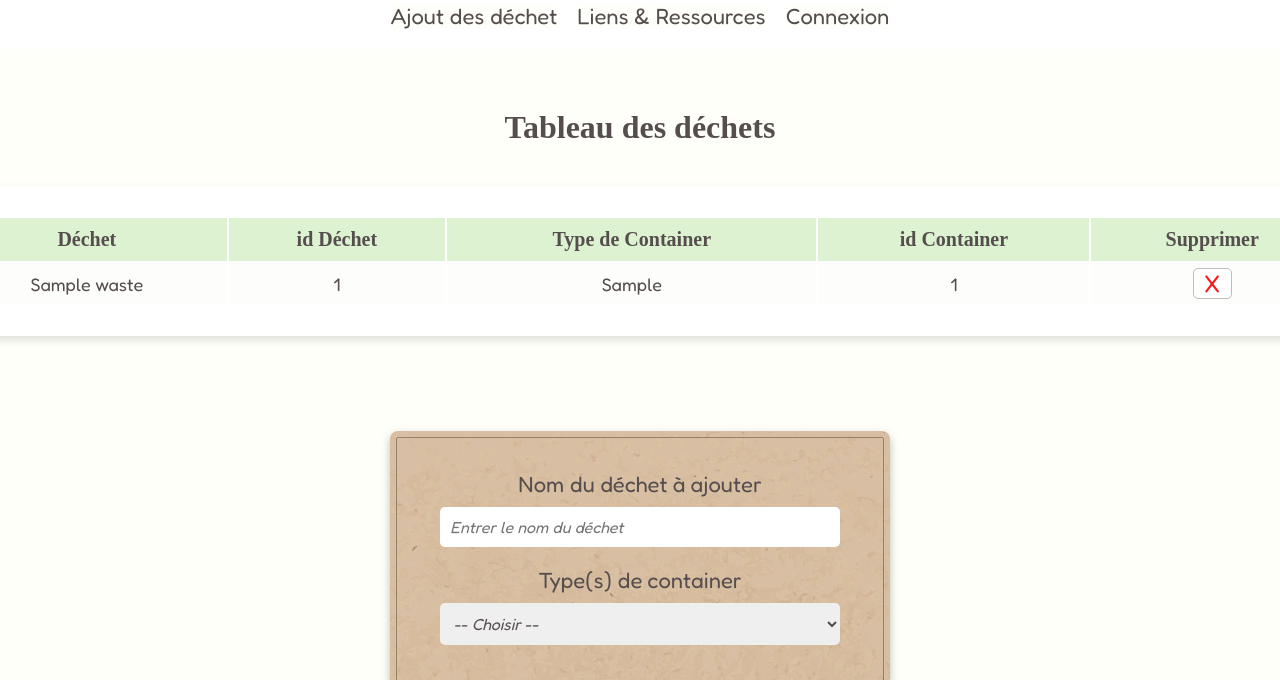
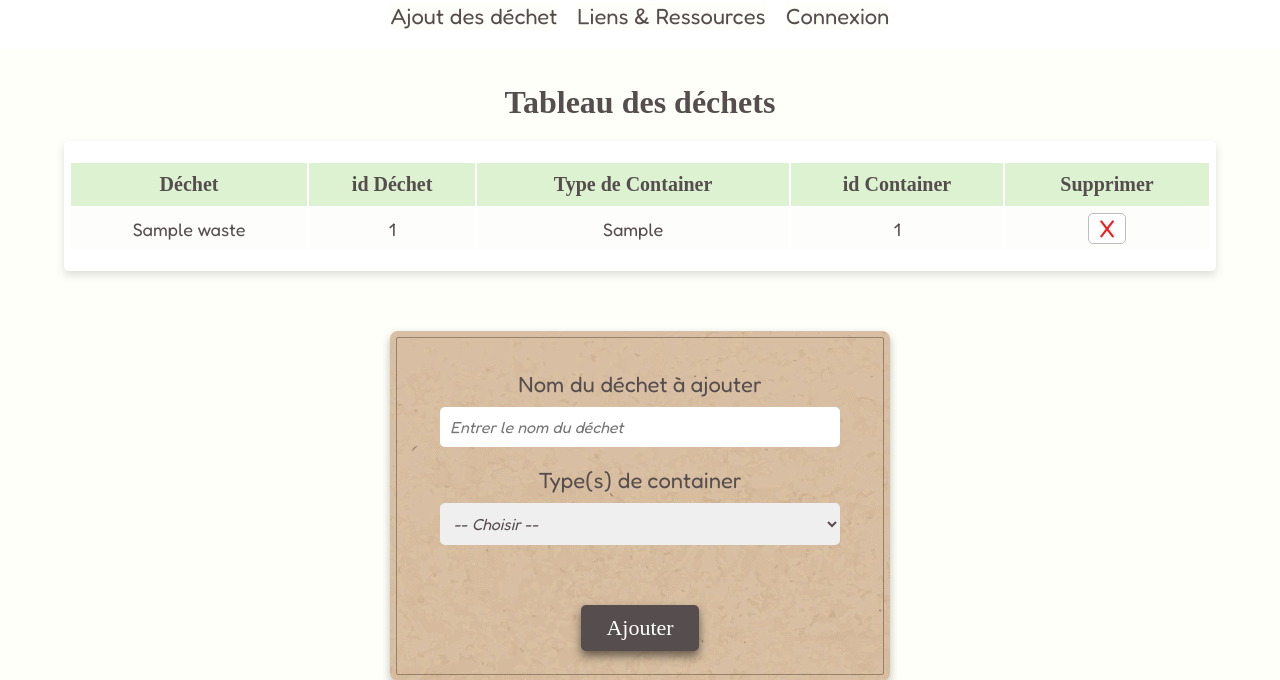
Before and after one commit to Anais-DZ/Verify-admin, a PHP site: page / in a window 1280 px wide; the page is wider, and only the part inside the window is pictured. Shown: the part 187-867 px from the top of that part. Run offline with PHP 8.4, Linux system fonts and the light colour scheme; tables that the repository leaves empty or names only in its code hold one stand-in row (values such as "Sample post"); some web fonts are replaced.

Commit message:
modification taille tableau

```diff
--- a/styles/administration.css
+++ b/styles/administration.css
@@ -111,3 +111,23 @@
     border-radius: 5px;
     cursor:pointer;
 }
+
+@media (min-width: 700px) {
+
+    table {
+        width: 90vw;
+        height: auto;
+        background-color: white;
+        padding: 20px 5px;
+        margin: 10px 5px;
+    }
+
+    .idWasteContainer {
+        padding : 5px 10px;
+    }
+
+    #titleList {
+        margin-top: 35px;
+    }
+
+}
--- a/styles/commun.css
+++ b/styles/commun.css
@@ -234,7 +234,7 @@
     }
 }
 
-@media (min-width: 760px) {
+@media (min-width: 700px) {
 
     header {
         height: 170px;
--- a/view/viewAdminWaste.php
+++ b/view/viewAdminWaste.php
@@ -66,9 +66,9 @@
                             <thead>
                                 <tr>
                                     <th>Déchet</th>
-                                    <th>id Déchet</th>
+                                    <th class='idWasteContainer'>id Déchet</th>
                                     <th>Type de Container</th>
-                                    <th>id Container</th>
+                                    <th class='idWasteContainer'>id Container</th>
                                     <th>Supprimer</th>
                                 </tr>
                             </thead>
```
